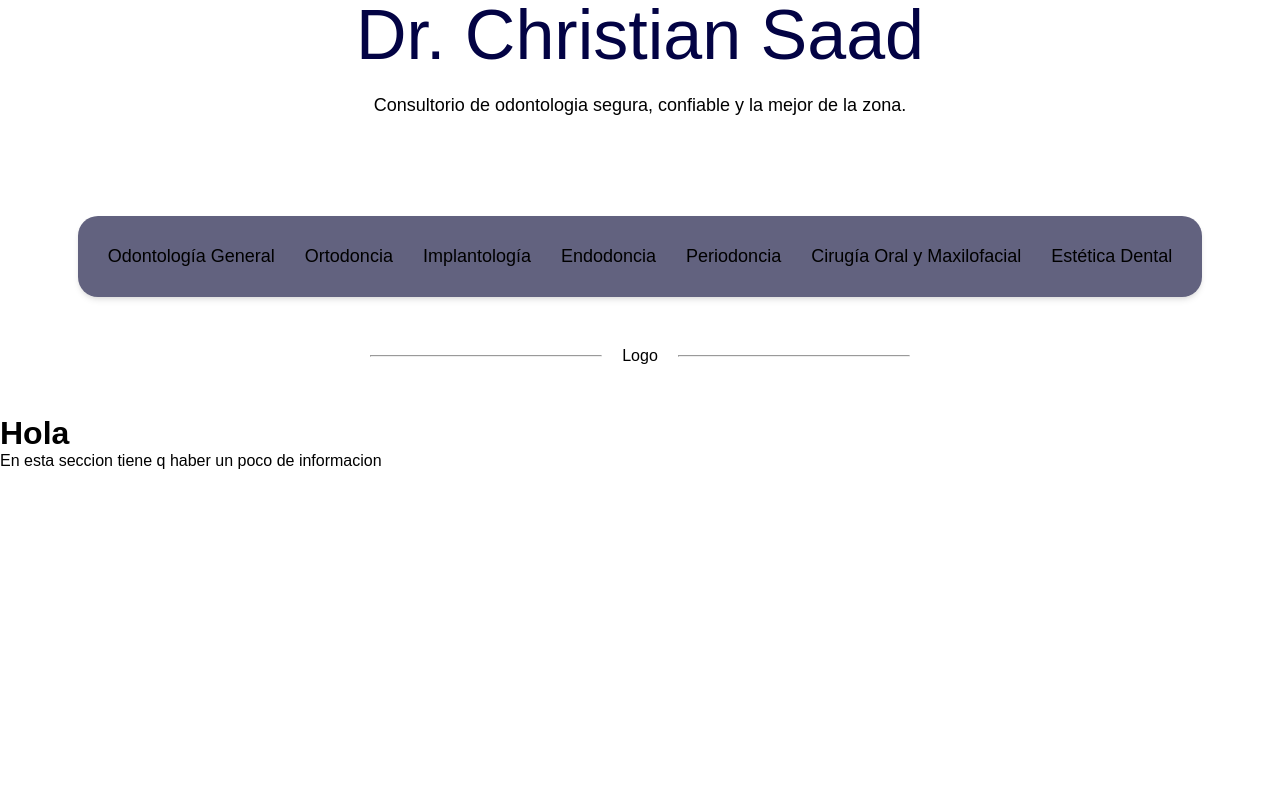
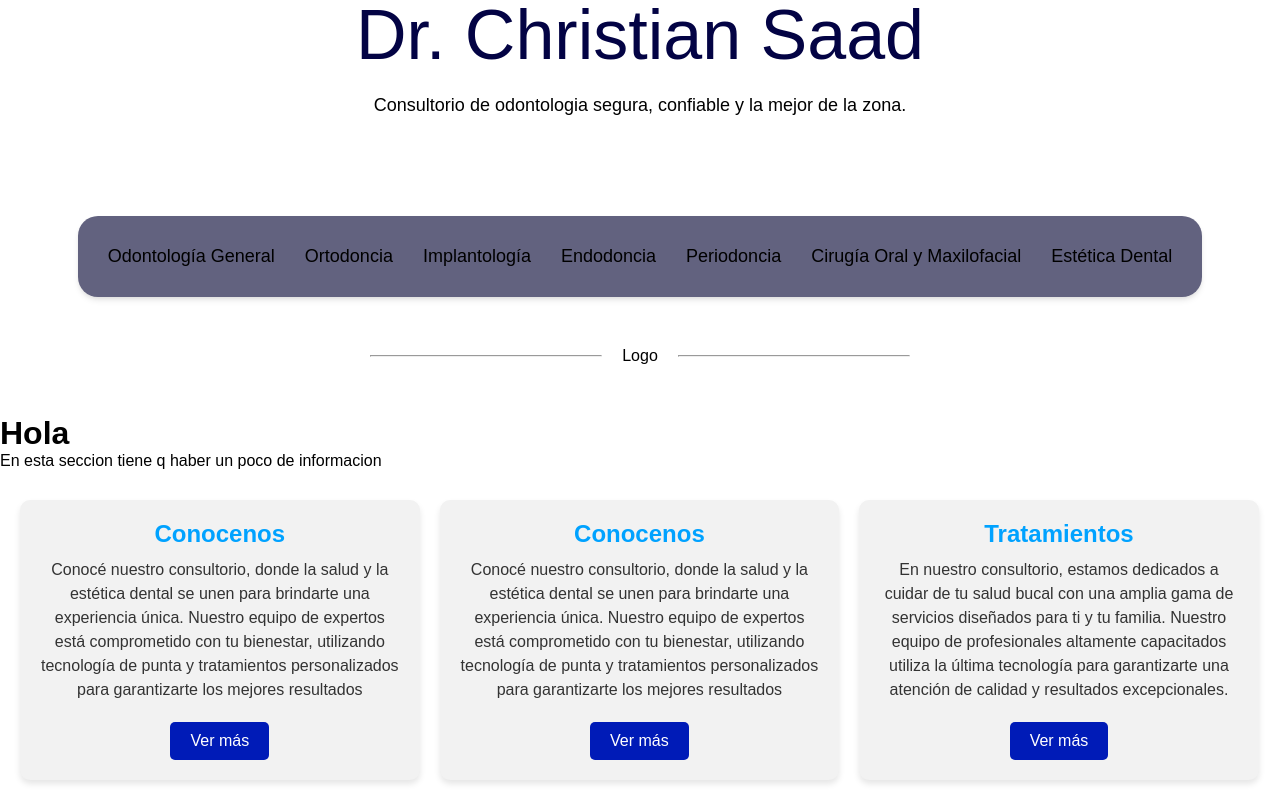
Before and after one commit to FedericoHerreraa/web-odontologia, a React (Vite) app: page / in a window 1280 px wide. Shown: the part 187-987 px from the top of the page. Built offline with nearby package versions, Linux system fonts and the light colour scheme.

Commit message:
componente nuevo

```diff
--- a/src/components/cards/Cards.jsx
+++ b/src/components/cards/Cards.jsx
@@ -1,15 +1,24 @@
-import {style} from "./Cards.module.css"
+import styles from './cards.module.css'
 
 export const Cards = () => {
   return (
-    <div className={style.contenedor}>
-        <div>
-            <div>
-                <div>Lorem ipsum dolor, sit amet consectetur adipisicing elit. Explicabo tenetur quo iure eos quis tempora, doloribus unde laudantium perferendis minus tempore nobis cumque, autem, cum repudiandae a laboriosam praesentium dignissimos?</div>
-                <div>Lorem ipsum dolor sit amet consectetur, adipisicing elit. Eveniet recusandae aliquid ducimus ullam et at dolor itaque excepturi, saepe, aut numquam alias vel accusantium quibusdam quia sapiente cum dolores autem.</div>
-                <div>Lorem ipsum dolor sit, amet consectetur adipisicing elit. Amet praesentium rem placeat sit, fuga dolore nemo. Deserunt natus laborum saepe fuga. Optio est consectetur iusto ipsa impedit laudantium vero animi.</div>
-            </div>
-        </div>
+    <div className={styles.contenedor}>
+      <div className={styles.card}>
+        <h3>Conocenos</h3>
+          <p>Conocé nuestro consultorio, donde la salud y la estética dental se unen para brindarte una experiencia única. Nuestro equipo de expertos está comprometido con tu bienestar, utilizando tecnología de punta y tratamientos personalizados para garantizarte los mejores resultados</p>
+          <button>Ver más</button>
+      </div>
+      <div className={styles.card}>
+        <h3>Conocenos</h3>
+        <p>Conocé nuestro consultorio, donde la salud y la estética dental se unen para brindarte una experiencia única. Nuestro equipo de expertos está comprometido con tu bienestar, utilizando tecnología de punta y tratamientos personalizados para garantizarte los mejores resultados</p>
+        <button>Ver más</button>
+      </div>
+      <div className={styles.card}>
+        <h3>Tratamientos</h3>
+        <p>En nuestro consultorio, estamos dedicados a cuidar de tu salud bucal con una amplia gama de servicios diseñados para ti y tu familia. Nuestro equipo de profesionales altamente capacitados utiliza la última tecnología para garantizarte una atención de calidad y resultados excepcionales.</p>
+        <button>Ver más</button>
+      </div>
+
     </div>
   )
 }
--- a/src/components/cards/Cards.module.css
+++ b/src/components/cards/Cards.module.css
@@ -1,4 +1,45 @@
-.contenedor{
-    height: 600px;
-    width: 100%;
+.contenedor {
+  display: flex;
+  flex-wrap: wrap;
+  gap: 20px;
+  padding: 20px;
+
 }
+
+.card {
+  background-color: #f2f2f2;
+  padding: 20px;
+  border-radius: 10px;
+  width: 29%;
+  text-align: center;
+  box-shadow: 0 4px 6px rgba(0, 0, 0, 0.1);
+  margin-top: 10px;
+}
+
+.card h3 {
+  color: #00a2ff;
+  font-size: 1.5em;
+  margin-bottom: 10px;
+}
+
+.card p {
+  color: #333;
+  font-size: 1em;
+  line-height: 1.5;
+  margin-bottom: 20px;
+}
+
+.card button {
+  background-color: #001bb7;
+  color: white;
+  padding: 10px 20px;
+  border: none;
+  border-radius: 5px;
+  text-decoration: none;
+  font-size: 1em;
+  transition: background-color 0.3s ease;
+}
+
+.card button:hover {
+  background-color: #0033cc;
+}
--- a/src/components/description/Description.jsx
+++ b/src/components/description/Description.jsx
@@ -1,3 +1,4 @@
+
 import CustomSeparator from "../custom-separator/CustomSeparator";
 
 
@@ -7,6 +8,7 @@ export default function Description() {
             <CustomSeparator/>
             <h1>Hola</h1>
             <p>En esta seccion tiene q haber un poco de informacion </p>
+
         </div>
     )
 }
--- a/src/pages/home/Home.jsx
+++ b/src/pages/home/Home.jsx
@@ -1,3 +1,4 @@
+import { Cards } from "../../components/cards/Cards";
 import Description from "../../components/description/Description";
 import styles from './Home.module.css'
 
@@ -20,6 +21,7 @@ export default function Home() {
         </div>
       </div>
       <Description />
+      <Cards/>
     </div>
   );
 }
```
